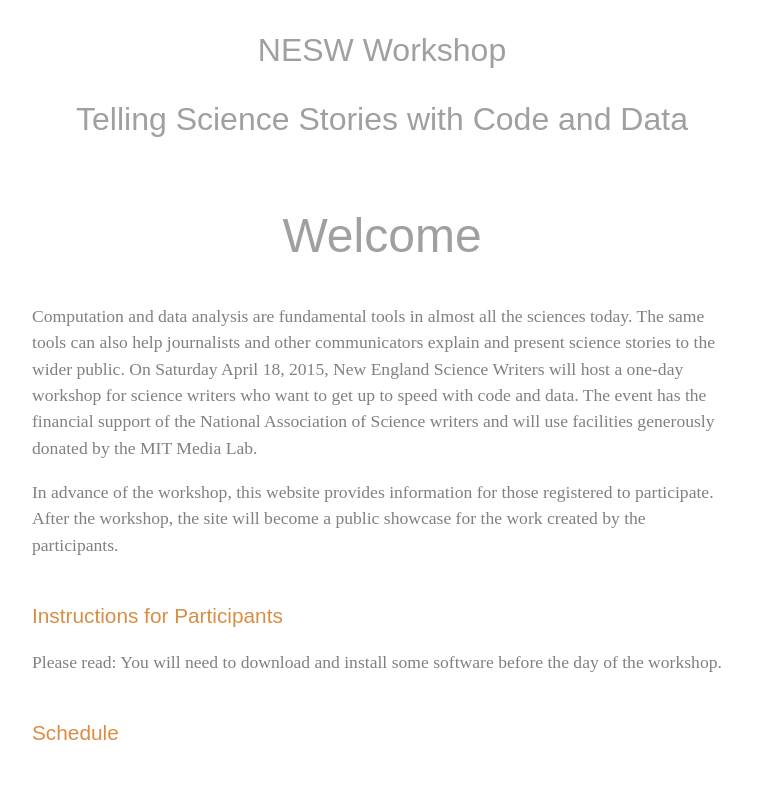
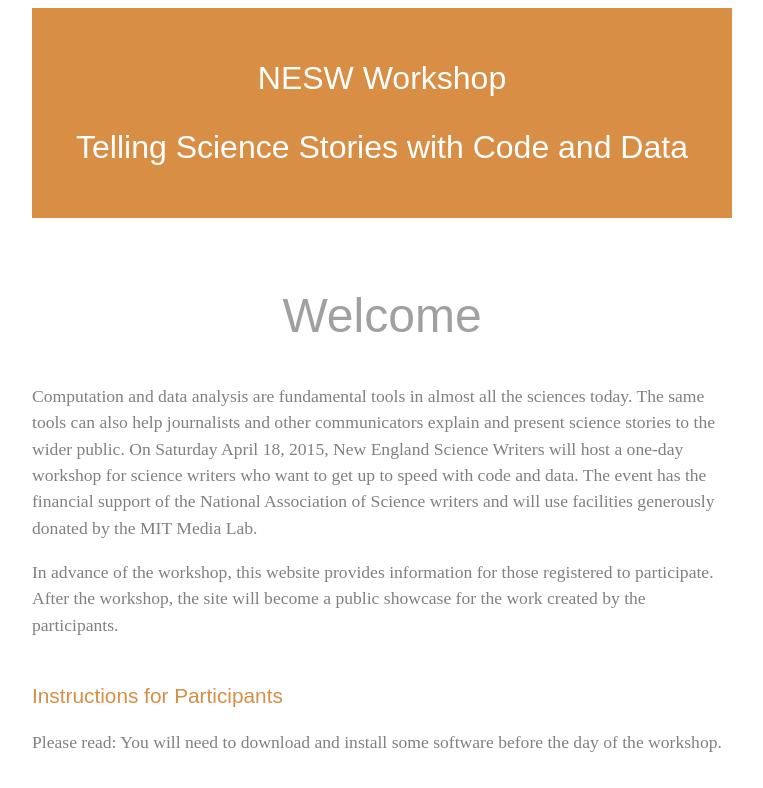
Before and after one commit to bit-player/nesw-workshop, a plain HTML site: page index.html in a window 1280 px wide. Shown: the top 788 px of the page, without its empty margins (258-1021 px from the left). Drawn offline with Linux system fonts and the light colour scheme.

Commit message:
header styles in css

```diff
--- a/NESW-code.css
+++ b/NESW-code.css
@@ -84,6 +84,19 @@
   max-width: 700px;
 }
 
+div#header {
+  background-color: #d88e44;
+  padding-top: 20px;
+  padding-bottom: 20px;
+}
+
+div#header h2,
+div#header h3,
+div#header h4,
+div#header h5 {
+  color: white;
+}
+
 hr {
   width: 50%;
 }
```
